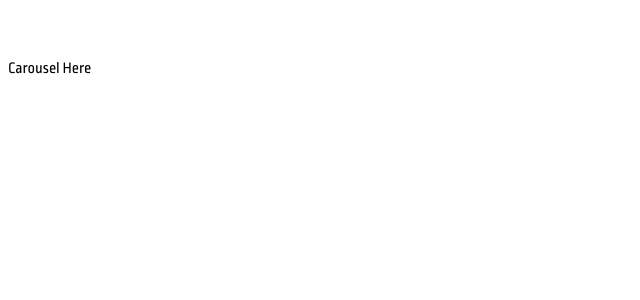
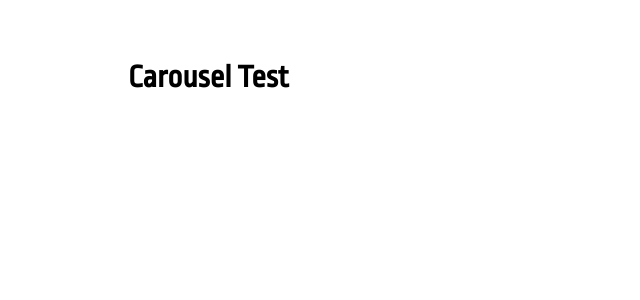
Before and after one commit to kerusks/vue-carousel, a Vue app: page / in a window 1280 px wide. Shown: the top 300 px of the page, without its empty margins (0-640 px from the left). Built offline with nearby package versions, Linux system fonts and the light colour scheme.

Commit message:
added sass support

```diff
--- a/package.json
+++ b/package.json
@@ -26,6 +26,8 @@
     "eslint-plugin-prettier": "^3.1.1",
     "eslint-plugin-vue": "^6.1.2",
     "prettier": "^1.19.1",
-    "vue-template-compiler": "^2.6.11"
+    "vue-template-compiler": "^2.6.11",
+    "node-sass": "^4.12.0",
+    "sass-loader": "^8.0.2"
   }
 }
--- a/src/components/carousel.vue
+++ b/src/components/carousel.vue
@@ -1,13 +1,21 @@
 <template>
   <div class="wrap">
-    Carousel Here
+    <div class="header-text-container">
+        <h1>Carousel Test</h1>
+    </div>
   </div>
 </template>
 
 <script>
 export default {
   name: "Carousel"
- };
+};
 </script>
 
-<style scoped lang="scss"></style>
+<style scoped lang="scss">
+.wrap {
+    max-width: 1024px;
+    margin: 0 auto;
+}
+
+</style>
```
Also changed, not shown: 1 other file (tests, documents, lock files or other folders).
